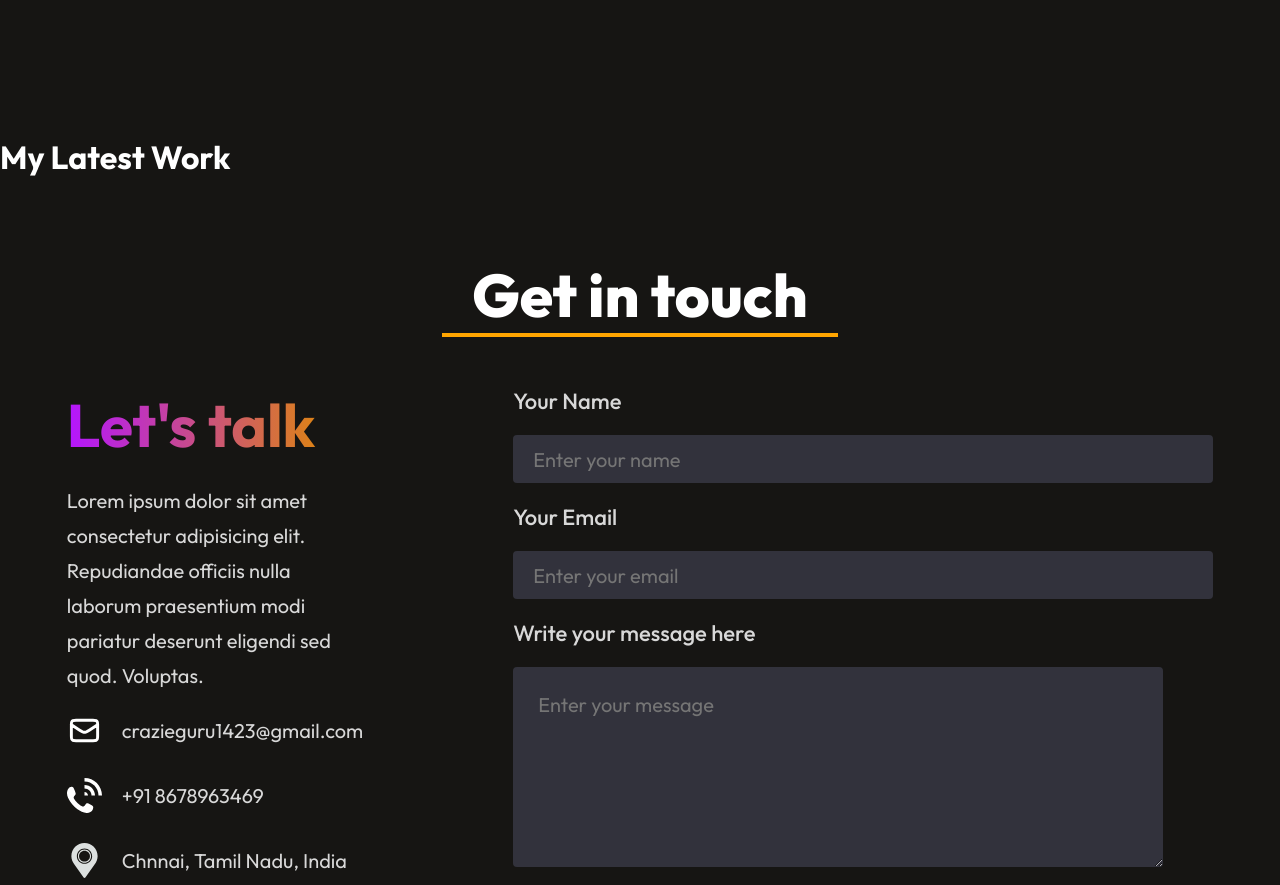
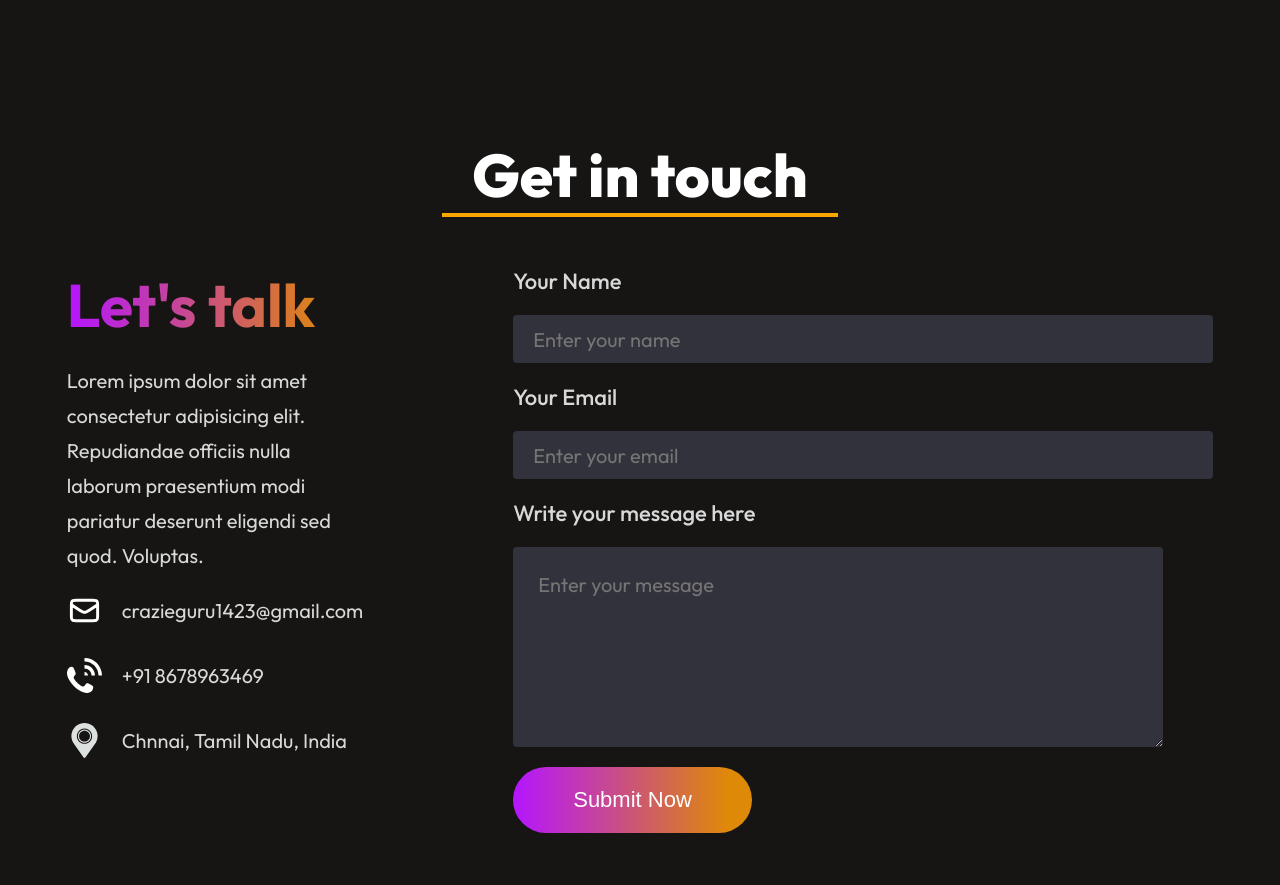
Before and after one commit to CrazieGuru/portfolio, a React (Vite) app: page / in a window 1280 px wide. Shown: the part 3080-3965 px from the top of the page. Built offline with nearby package versions, Linux system fonts and the light colour scheme.

Commit message:
changes in app.jsx to remove My work component

```diff
--- a/src/App.jsx
+++ b/src/App.jsx
@@ -17,7 +17,6 @@ function App() {
     <Hero/>
     <About/>
     <Services/>
-    <MyWork/>
     <Contact/>
     <Footer/>
     </>
```
